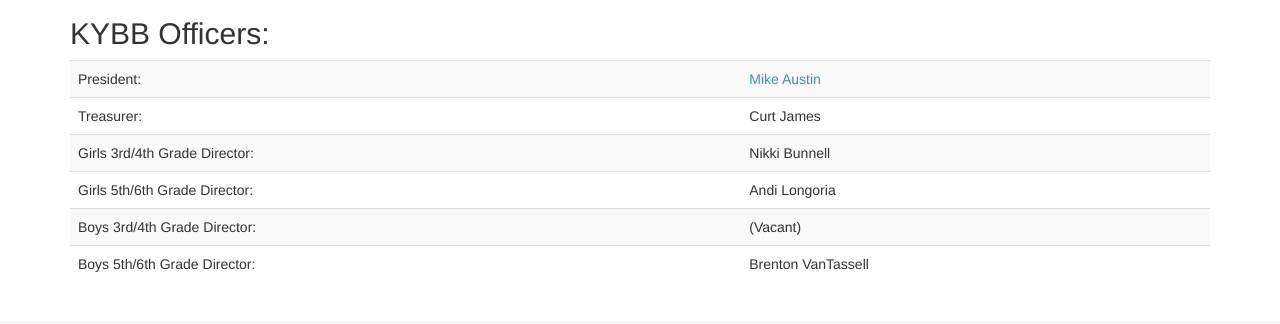
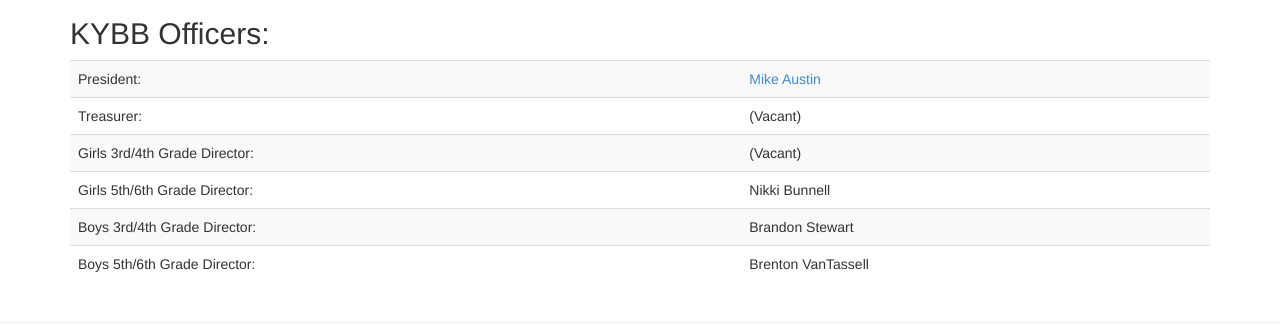
Before and after one commit to justinbkay/kunayouthbb, a Jekyll site: the page built from officers/index.html, in a window 1280 px wide. Shown: the part 352-676 px from the top of the page. Built offline with Jekyll 4.4.1, drawn with Linux system fonts in a browser that asks for light colours; nearby versions of some CDN libraries; Markdown is read by kramdown in place of the engine named in the settings.

Commit message:
updating the officers

```diff
--- a/officers/index.html
+++ b/officers/index.html
@@ -13,19 +13,19 @@ officers: active
     </tr>
     <tr>
       <td>Treasurer:</td>
-      <td>Curt James</td>
+      <td>(Vacant)</td>
     </tr>
     <tr>
       <td>Girls 3rd/4th Grade Director:</td>
+      <td>(Vacant)</td>
+    </tr>
+    <tr>
+      <td>Girls 5th/6th Grade Director:</td>
       <td>Nikki Bunnell</td>
     </tr>
     <tr>
-      <td>Girls 5th/6th Grade Director:</td>
-      <td>Andi Longoria</td>
-    </tr>
-    <tr>
       <td>Boys 3rd/4th Grade Director:</td>
-      <td>(Vacant)</td>
+      <td>Brandon Stewart</td>
     </tr>
     <tr>
       <td>Boys 5th/6th Grade Director:</td>
```
